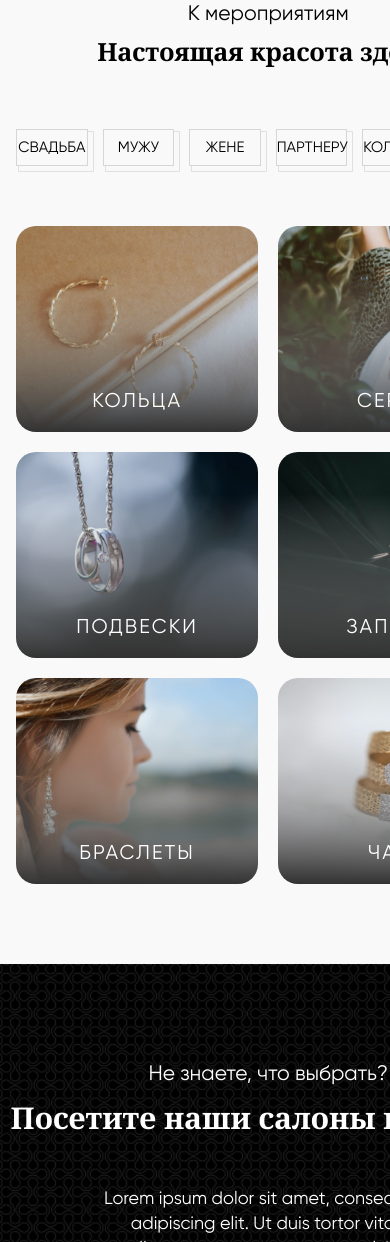
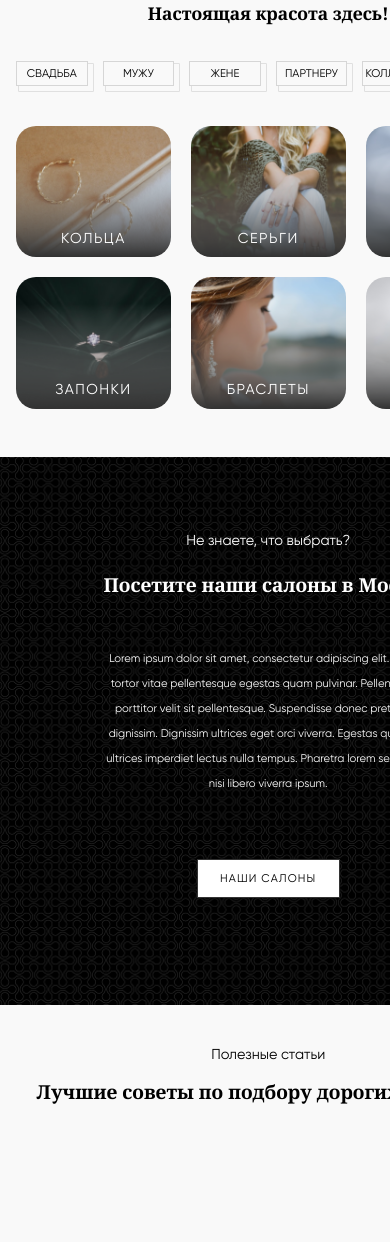
Before and after one commit to Yara-web/ojjo-layout, a plain HTML site: page index.html in a window 390 px wide. Shown: the part 758-2000 px from the top of the page. Drawn offline with Linux system fonts and the light colour scheme.

Commit message:
Update style.css

```diff
--- a/styles/style.css
+++ b/styles/style.css
@@ -747,6 +747,13 @@ footer {
   border: 1px solid white;
 }
 
+
+
+                                     /* MEDIA FOR 611px */
+                                   /* MEDIA FOR 611px */
+                                 /* MEDIA FOR 611px */
+
+
 .main__gallery_advice {
   background: #f9f9f9;
   display: grid;
@@ -858,13 +865,242 @@ footer {
 
 
 
-/* @media (max-width: 600px) {
+@media (max-width: 38.1875em) {
+
+  .main__product-width {
+    display: grid;
+    grid-template-columns: minmax(auto-fit, 1fr);
+    grid-template-rows: repeat(3, minmax(auto-fill, 1fr));
+    justify-content: center;
+    background: #f9f9f9;
+  }
+
+  .main__product {
+    max-width: 35em;
+    margin: 0 auto;
+    padding: 0 1em;
+  }
+
+  .main__product-title {
+    display: grid;
+    grid-template-rows: minmax(auto, 40px) minmax(auto, 40px);
+    grid-column: 1fr;
+    grid-gap: 15px;
+    margin-top: 1em;
+  }
+
+
+  .product_title {
+    font-weight: 400;
+    font-size: 1em;
+    text-align: center;
+    align-self: end;
+  }
+
+  .product_title-sub {
+    font-family: "Noto Serif", "sans-serif";
+    font-size: 1.1em;
+    font-weight: 600;
+    text-align: center;
+  }
+
+  .main__product-choice {
+    display: grid;
+    grid-auto-flow: column;
+    grid-template-rows: repeat(2, minmax(auto-fill, 45px));
+    grid-template-columns: repeat(auto-fit, minmax(50px, 1fr));
+    justify-content: center;
+    grid-gap: 15px;
+    text-align: center;
+    align-items: center;
+    margin: 1em 0 1em 0;
+  }
+
+  .product_item {
+    border: 1px solid #d6d6d6;
+    padding: .5em 0;
+    box-shadow: 4px 4px 0 1px #f9f9f9, 4px 4px 0 1.7px #d6d6d6;
+    text-decoration: none;
+    color: black;
+    font-weight: 500;
+    font-size: 0.7em;
+    font-family: "Gilroy", sans-serif;
+  }
+
+  .main__product-category {
+    display: grid;
+    grid-template-columns: repeat(3, minmax(120px, 1fr));
+    grid-template-rows: repeat(auto-fit, minmax(auto, 1fr));
+    margin: 1.5em 0 3em 0;
+    grid-gap: 20px;
+  }
+
   .main__gallery_items {
     grid-template-columns: minmax(1fr);
     grid-auto-flow: row;
     min-height: 100%;
   }
-} */
+
+  .category_img-capture {
+    content: "";
+    position: absolute;
+    text-align: center;
+    z-index: 100;
+    width: 100%;
+    height: 100%;
+    display: block;
+    padding: 68% 0 0 0;
+    text-decoration: none;
+    color: white;
+    font-size: .9rem;
+    text-transform: uppercase;
+    letter-spacing: 0.1em;
+    font-weight: 500;
+    transition: 0.8s;
+  }
+
+  .main__background-black {
+    background-image: url(../images/black-background.png);
+    background-position: center center;
+    background-repeat: no-repeat;
+    background-size: cover;
+    max-width: 100%;
+    min-height: 65vh;
+    margin: 0 auto;
+  }
+
+
+  .main__article {
+    display: grid;
+    grid-template-columns: 1fr;
+    grid-template-rows: 1fr 2fr 1fr;
+    color: white;
+    justify-content: center;
+    justify-items: center;
+    height: 55vh;
+    margin: 2em 0 0 0 ;
+  }
+
+  .article_title-h4 {
+    font-size: .9em;
+    font-weight: 400;
+    line-height: 30px;
+  }
+
+  .article_title-h2 {
+    font-size: 1.2em;
+    font-weight: 600;
+    font-family: "Noto Serif", "sans-serif";
+    line-height: 40px;
+  }
+
+  .main__article-text {
+    font-weight: 400;
+    font-size: 0.7em;
+    line-height: 25px;
+    display: grid;
+    grid-template-columns: 0.6fr 2fr 0.6fr;
+    grid-auto-flow: row;
+    justify-items: center;
+    align-content: center;
+  }
+
+  .article_button-link {
+    font-size: .7em;
+    font-weight: 500;
+    line-height: 1em;
+    color: black;
+    background-color: white;
+    text-decoration: none;
+    text-transform: uppercase;
+    border: 1px solid #333333;
+    margin-top: 2em;
+    padding: 13px 2em;
+    letter-spacing: 0.1em;
+  }
+
+
+  /* ЛУЧШИЕ СОВЕТЫ ПО ВЫБОРУ ПОДАРКОВ */
+
+  .main__gallery_advice {
+    background: #f9f9f9;
+    display: grid;
+    grid-template-rows: minmax(auto-fit, 3em) 1fr minmax(100px, auto-fit);
+    grid-template-columns: minmax(auto-fill, 35em);
+    justify-content: center;
+    height: 90vh;
+    margin: 1em 1.5em;
+  }
+
+  .main__gallery_title {
+    display: grid;
+    grid-template-columns: 1fr;
+    grid-template-rows: repeat(2, minmax(auto, 2.5em));
+  }
+
+  .gallery_title-h2 {
+    font-size: 1.2em;
+    font-family: "Noto Serif", sans-serif;
+    text-align: center;
+  }
+
+  .gallery_title-h4 {
+    font-size: .9em;
+    font-weight: normal;
+    font-style: normal;
+    justify-self: center;
+    align-self: end;
+  }
+
+  .main__gallery_button {
+    align-self: center;
+    justify-self: center;
+    margin: 2.5em 0 0 0;
+  }
+
+    /* PICTURE */
+
+    .main__gallery_items {
+      display: grid;
+      margin-top: 1em;
+      grid-template-columns: repeat(auto-fit, minmax(120px, 1fr));
+      grid-auto-flow: row;
+      grid-gap: 20px;
+    }
+
+    .main_gallery_item-a {
+      content: " ";
+      position: absolute;
+      width: 100%;
+      height: 100%;
+      z-index: 10;
+      padding: 87% 0px 0 0px;
+      text-align: center;
+      display: block;
+      text-decoration: none;
+      color: white;
+      font-size: .8em;
+      font-weight: 400;
+    }
+
+
+
+  .main__gallery_item {
+    position: relative;
+    padding: 0 0 90% 0;
+
+  }
+
+.main__gallery_item:hover {
+  transform: none;
+}
+
+.main_gallery_item-img:hover {
+  border-radius: none;
+}
+
+
+  }
 
 
 
@@ -1034,7 +1270,7 @@ footer {
   outline: none;
 }
 
-/* MEDIA FOR WIDTH 780px */
+/* MEDIA FOR WIDTH 784px */
 
 @media screen and (max-width:49em) {
 
```
